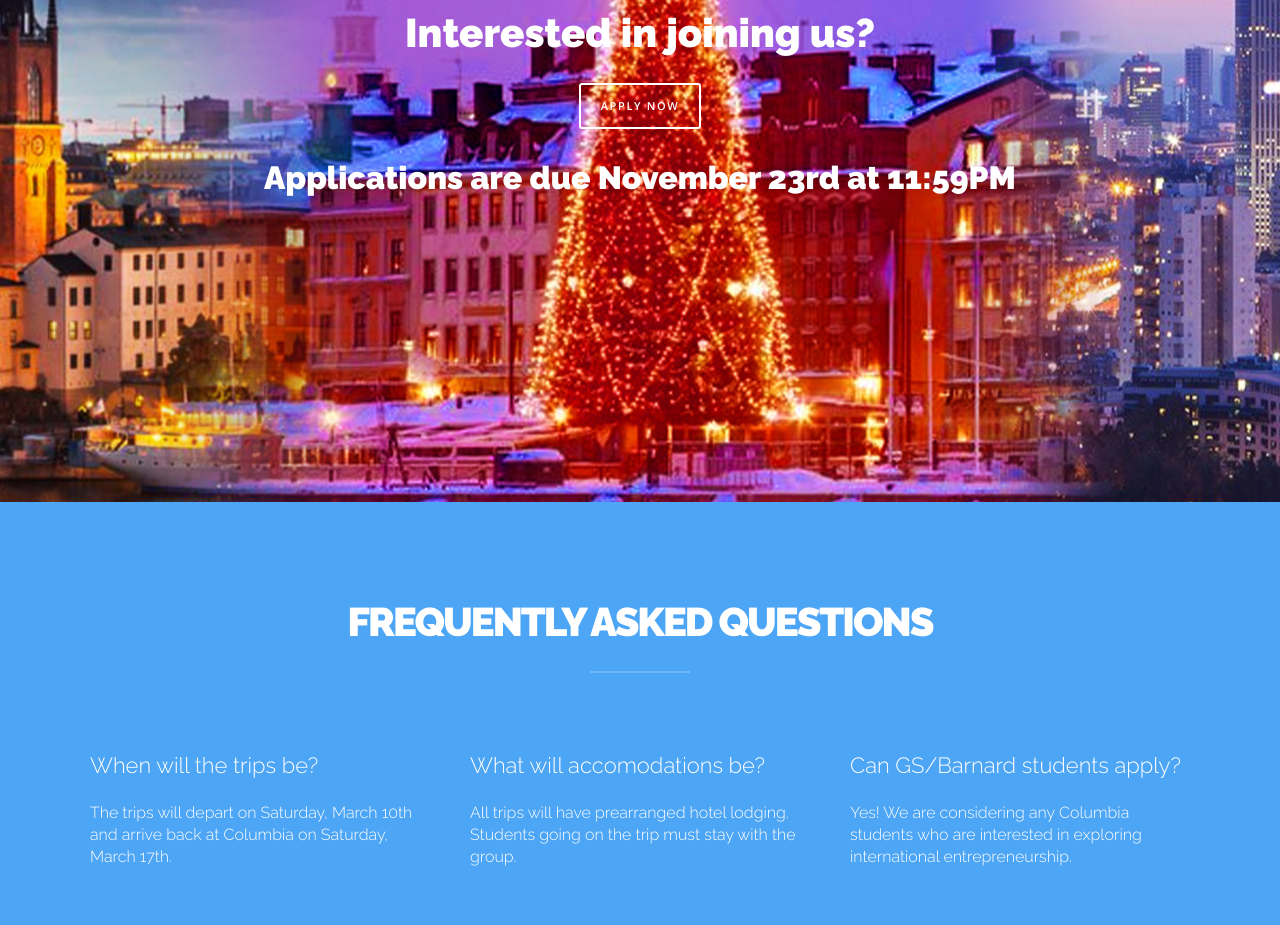
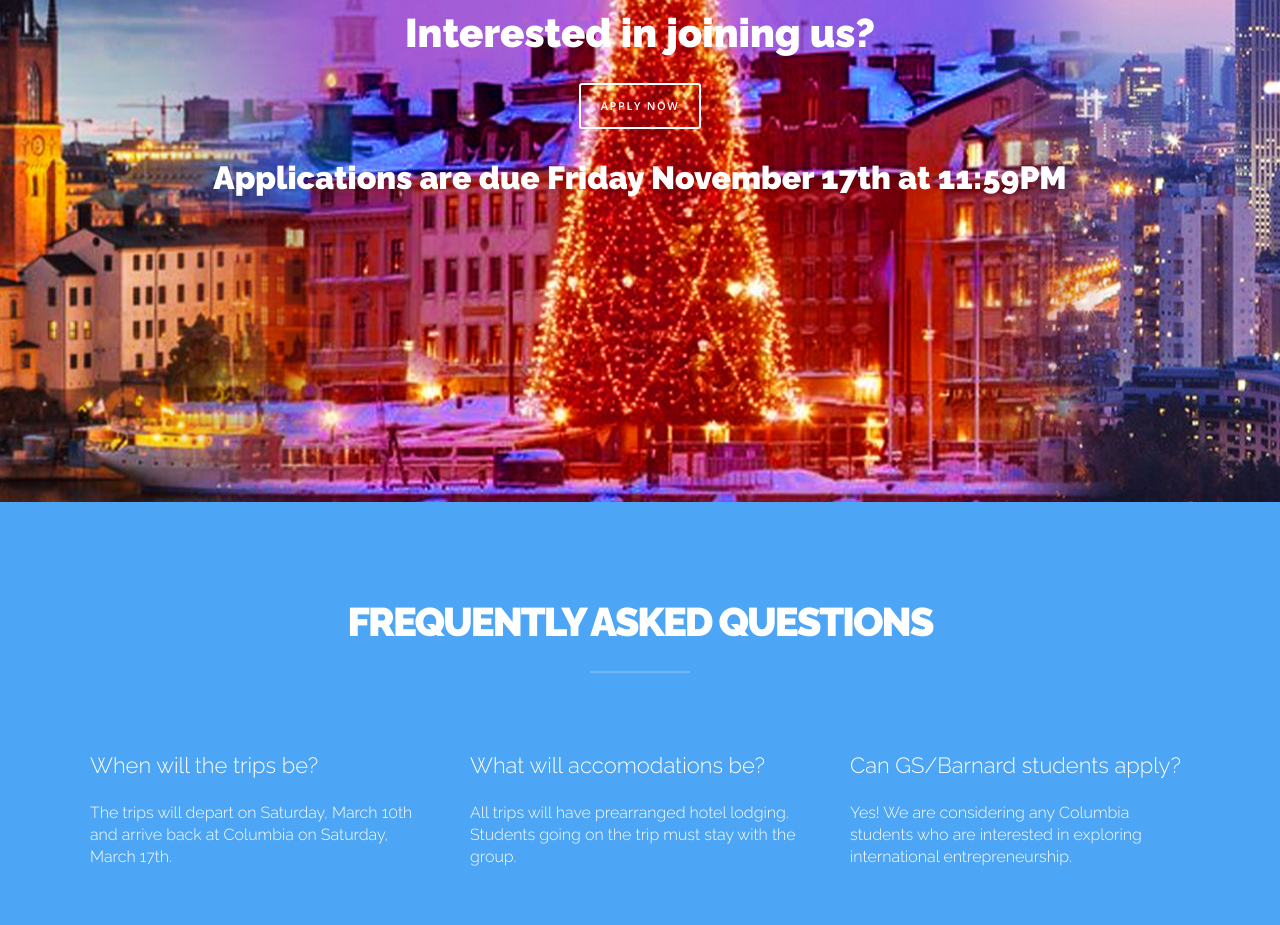
Before and after one commit to coreatcu/tech-treks, a plain HTML site: page index.html in a window 1280 px wide. Shown: the part 3924-4849 px from the top of the page. Drawn offline with nearby package versions, Linux system fonts and the light colour scheme.

Commit message:
Update application deadline

```diff
--- a/index.html
+++ b/index.html
@@ -323,7 +323,7 @@
           				<div class="horizontalinner wrapper align-center">
                     		<h2 style="color: white; font-weight: bold">Interested in joining us?</h2>
                       		<p><a style="color: white" href="https://coreatcu.wufoo.com/forms/cores-2018-spring-break-global-tech-treks/" target="_blank" class="sr-button sr-button2 small-button no-line">Apply Now</a></p>
-                      		<h3 style="color: white; font-weight: bold">Applications are due November 23rd at 11:59PM</h3>
+                      		<h3 style="color: white; font-weight: bold">Applications are due Friday November 17th at 11:59PM</h3>
                 		</div>
               		</div>
             	</div>
```
